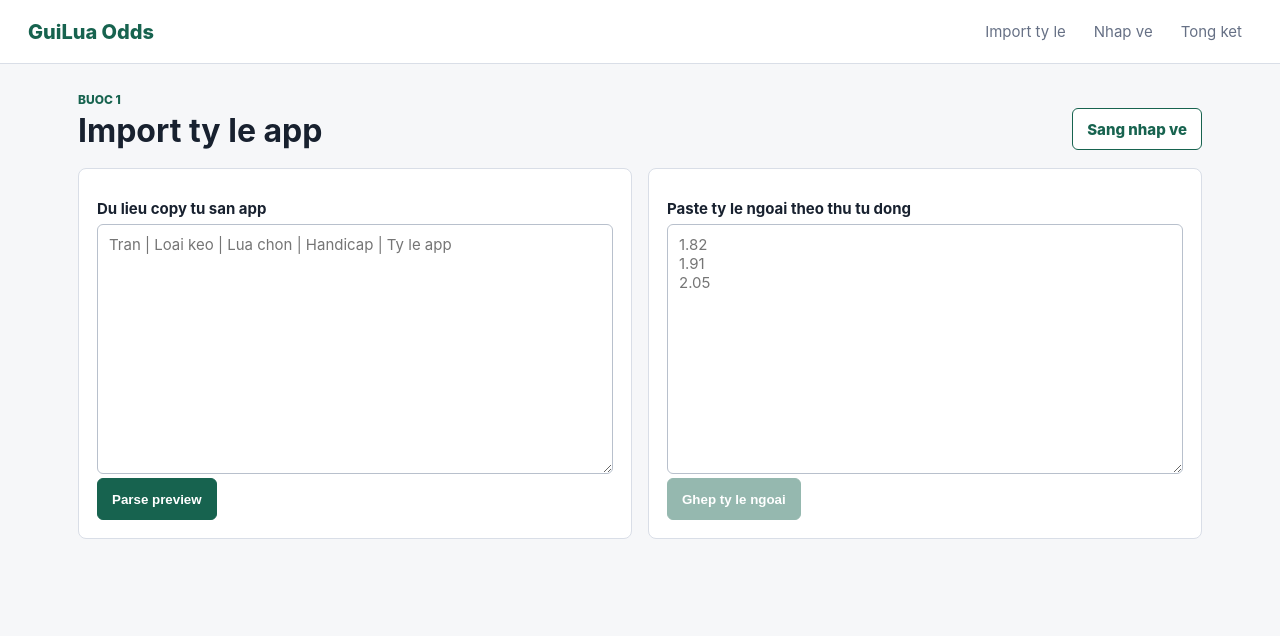
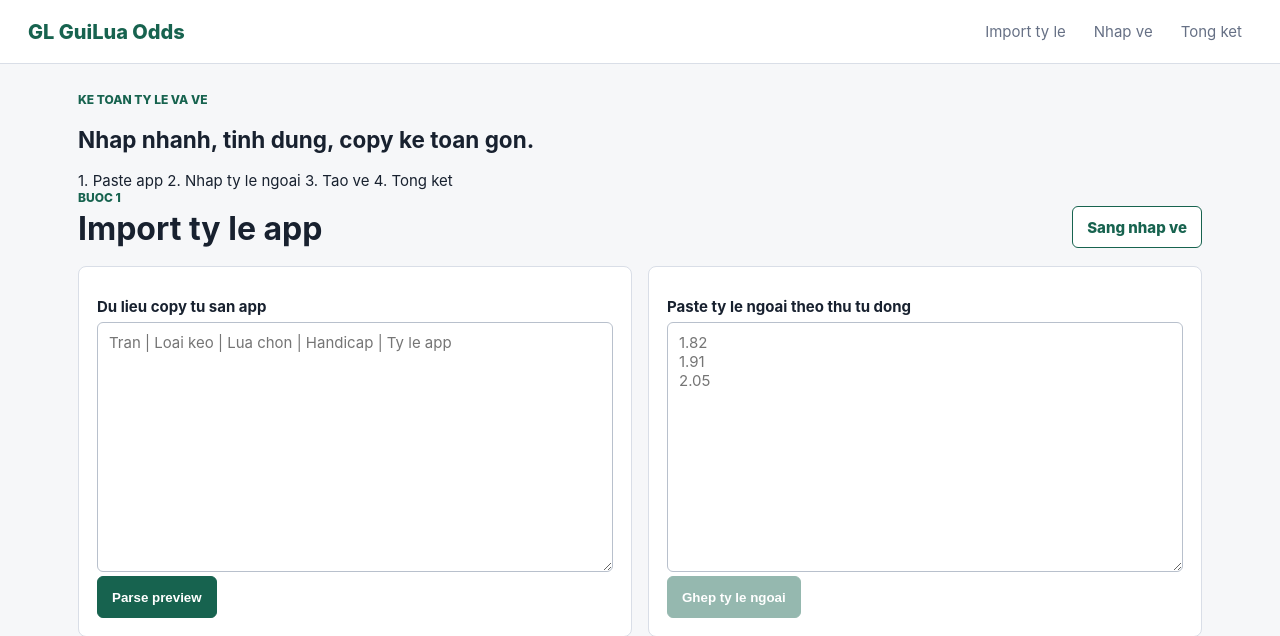
Before and after one commit to Panjiaphu/guilua, a Django app: page / in a window 1280 px wide. Shown: the top 636 px of the page. Run offline with Django 5.2, Linux system fonts and the light colour scheme; data that the repository does not hold is empty.

Commit message:
ui: refresh dashboard shell

```diff
--- a/odds/templates/odds/base.html
+++ b/odds/templates/odds/base.html
@@ -9,7 +9,10 @@
 </head>
 <body>
   <header class="topbar">
-    <a class="brand" href="{% url 'odds:import' %}">GuiLua Odds</a>
+    <a class="brand" href="{% url 'odds:import' %}">
+      <span class="brand-mark">GL</span>
+      <span>GuiLua Odds</span>
+    </a>
     <nav class="nav">
       <a href="{% url 'odds:import' %}">Import ty le</a>
       <a href="{% url 'odds:tickets' %}">Nhap ve</a>
@@ -18,6 +21,18 @@
   </header>
 
   <main class="shell">
+    <section class="app-hero">
+      <div>
+        <p class="eyebrow">Ke toan ty le va ve</p>
+        <h1>Nhap nhanh, tinh dung, copy ke toan gon.</h1>
+      </div>
+      <div class="hero-steps" aria-label="Workflow">
+        <span>1. Paste app</span>
+        <span>2. Nhap ty le ngoai</span>
+        <span>3. Tao ve</span>
+        <span>4. Tong ket</span>
+      </div>
+    </section>
     {% if messages %}
       <div class="messages">
         {% for message in messages %}
```
